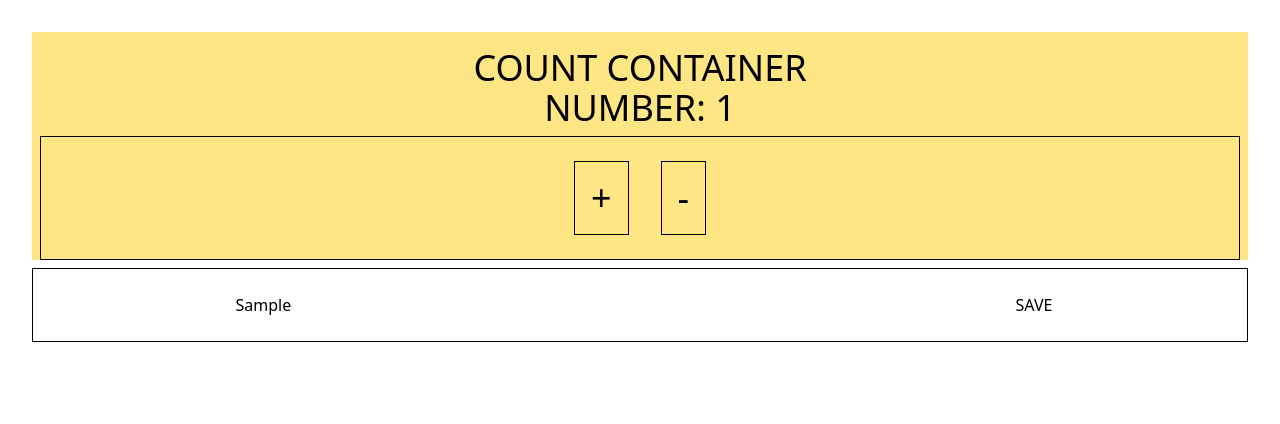
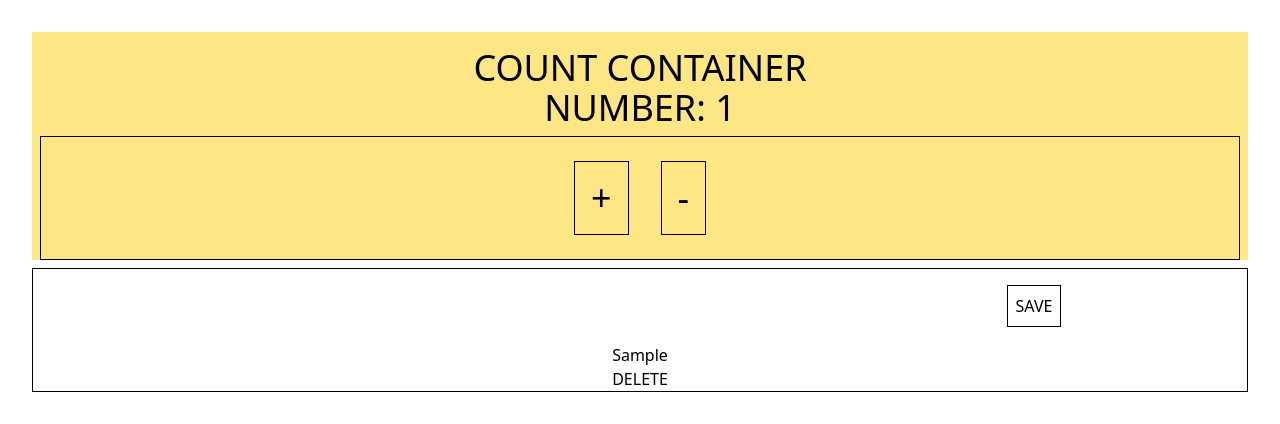
Before and after one commit to Friedchickenman/t2, a React (Vite) app: page / in a window 1280 px wide. Both pictures are taken after typing "Sample" into the empty fields and a click on the button "SAVE". Shown: the top 424 px of the page. Built offline with nearby package versions, Linux system fonts and the light colour scheme.

Commit message:
10/01 Sixth Commit

```diff
--- a/src/components/todo/todoContainer.tsx
+++ b/src/components/todo/todoContainer.tsx
@@ -1,18 +1,20 @@
-import {useState} from "react";
+import { useState} from "react";
 import { v4 as uuidv4 } from 'uuid';
+import TodoList from "./todoList.tsx";
+import TodoInput from "./todoInput.tsx";
 
 function TodoContainer() {
 
     const [todos, setTodos] = useState<Todo[]>([])
 
-    const addTodo = (title:string)=> {
+    const addTodo = (title: string) => {
 
-        const obj = {tid: uuidv4() , title:title}
+        const obj = {tid: uuidv4(), title: title}
 
-        setTodos([...todos,obj])
+        setTodos([...todos, obj])
     }
 
-    const removeTodo = (tid:string) => {
+    const removeTodo = (tid: string) => {
 
         const filteredResult =
             todos.filter(todo => todo.tid !== tid)
@@ -22,16 +24,15 @@ function TodoContainer() {
 
     console.log(addTodo, removeTodo)
 
+
+
     return (
         <div className={'w-full h-2/3 bg accent-fuchsia-400 border-1'}>
-            <div className={'m-2 p-2 h-1/5 flex justify-center'}>
-                <input type={'text'} className={'w-2/3 bg-white p-2 h-10'}/>
-                <button>SAVE</button>
-            </div>
+
+            <TodoInput addTodo={addTodo}></TodoInput>
+
             <div>
-                <ul>
-
-                </ul>
+                <TodoList arr={todos} remove={removeTodo}></TodoList>
             </div>
 
         </div>
--- /dev/null
+++ b/src/components/todo/todoInput.tsx
@@ -0,0 +1,34 @@
+import {type ChangeEvent, useState} from "react";
+
+interface TodoInputProps{
+    addTodo: (str: string) => void
+}
+
+function TodoInput({addTodo}: TodoInputProps) {
+
+    const [title, setTitle] = useState<string>('')
+
+    const handleChange = (e: ChangeEvent<HTMLInputElement>) => {
+        setTitle(e.target.value)
+    }
+
+    return (
+        <div className={'m-2 p-2 h-1/5 flex justify-center'}>
+            <input
+                type={'text'}
+                className={'w-2/3 bg-white p-2 h-10'}
+                value={title}
+                onChange={ handleChange }
+            />
+            <button
+                className={'p-2 border-1'}
+                onClick={() => {
+                    addTodo(title)
+                    setTitle('')
+                }}
+            >SAVE</button>
+        </div>
+    );
+}
+
+export default TodoInput;
--- /dev/null
+++ b/src/components/todo/todoList.tsx
@@ -0,0 +1,28 @@
+
+interface TodoListProps {
+    arr: Todo[],
+    remove: (tid:string) => void
+}
+
+function TodoList({arr, remove}:TodoListProps) {
+
+    console.log(arr)
+
+    return (
+        <ul>
+
+            {arr.map(todo =>
+                <li key={todo.tid}>
+                    {todo.title}
+                    <div onClick={() => {
+                        remove(todo.tid)
+                    }}
+                    >DELETE</div>
+                </li>
+            )}
+
+        </ul>
+    );
+}
+
+export default TodoList;
```
